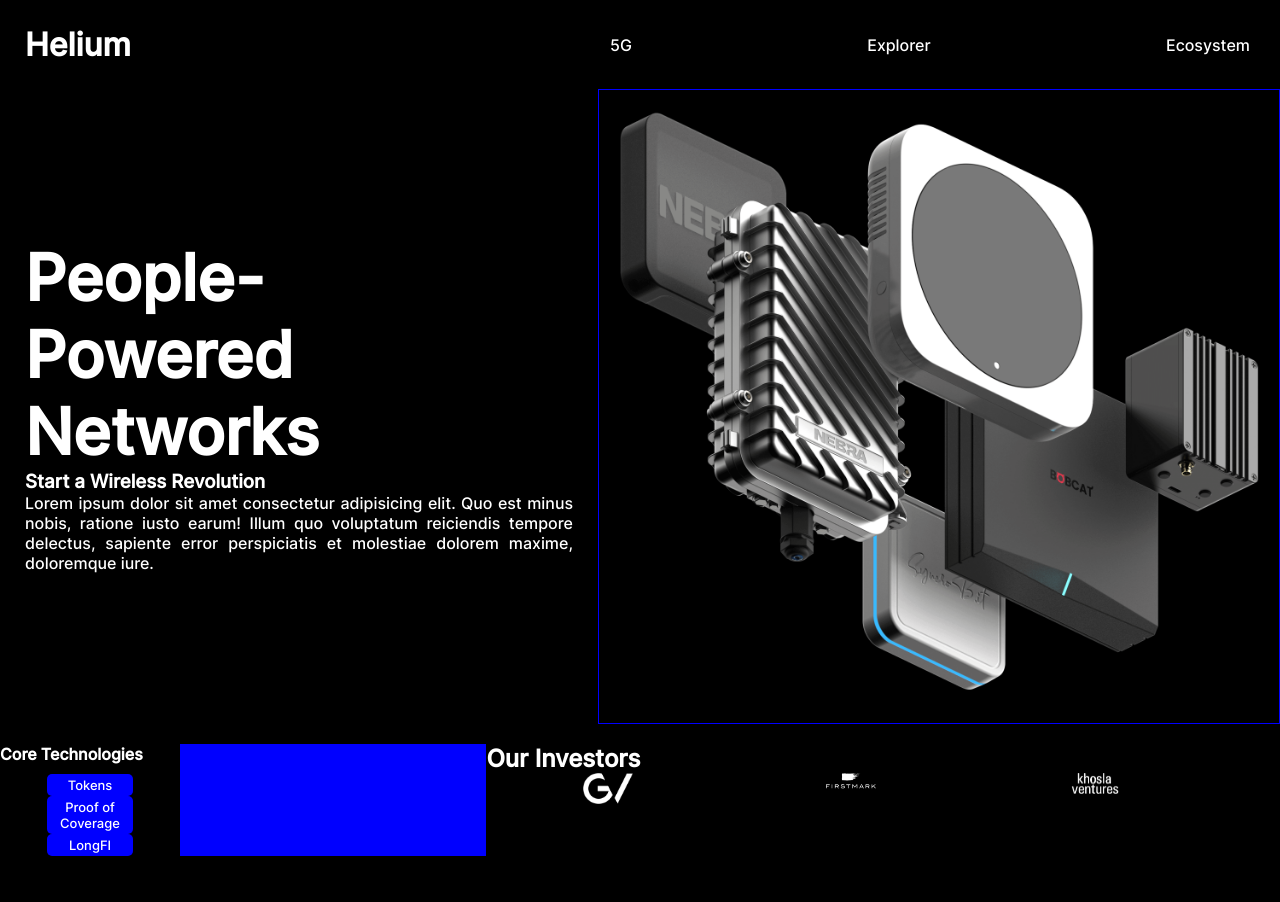
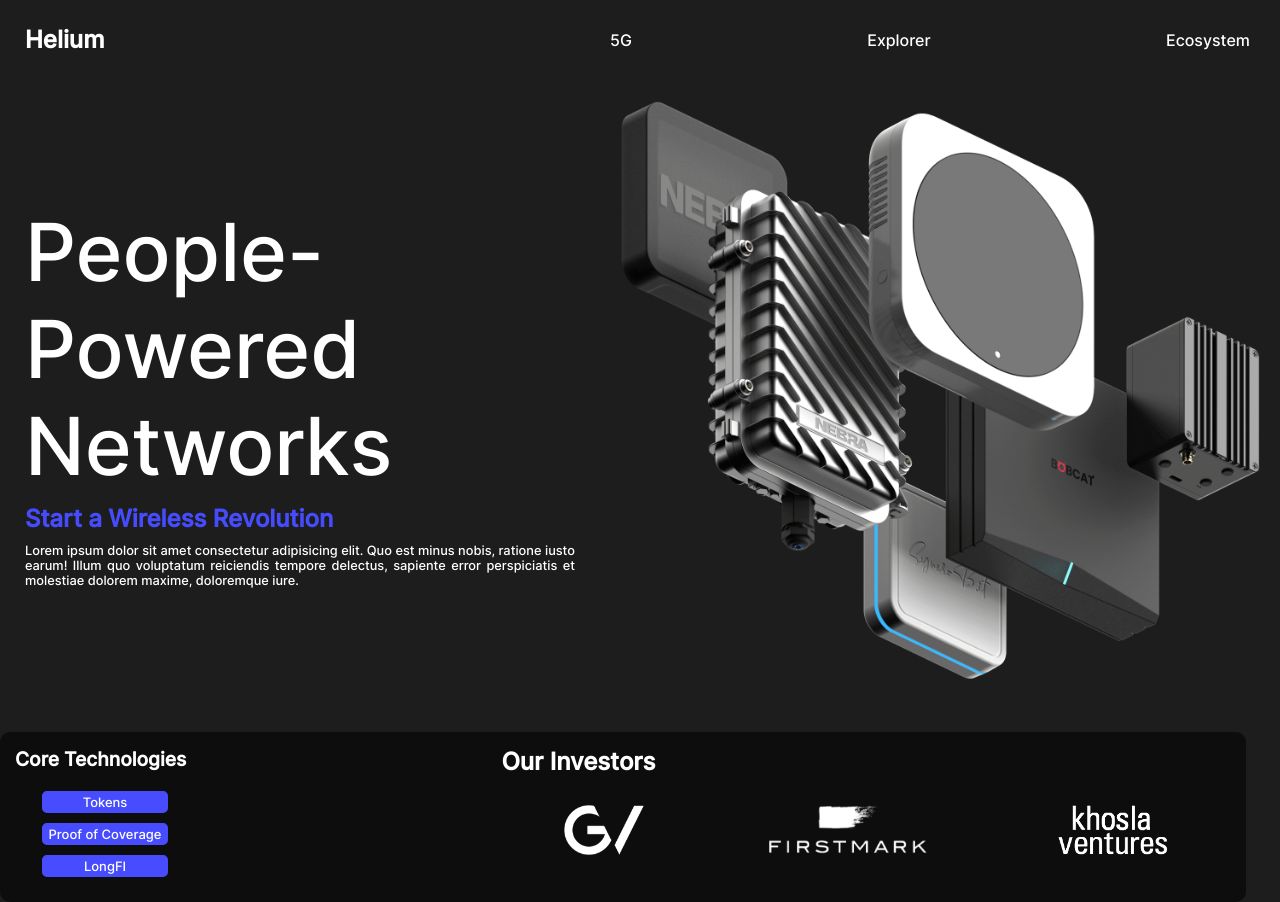
Before and after one commit to laurent-lezardon/FS-HTML-TP2, a plain HTML site: page index.html in a window 1280 px wide. Before the commit the page ends 856 px from the top, so only its background shows below. Drawn offline with Linux system fonts and the light colour scheme.

Commit message:
Maquette avec CSS et flexbox

```diff
--- a/style.css
+++ b/style.css
@@ -1,7 +1,7 @@
 :root {
   --pagepad: 25px;
   --colorfont: white;
-    --colorbg: black;
+  --colorbg: #1d1d1d;
 }
 
 @font-face {
@@ -15,14 +15,17 @@
   margin: 0;
   text-decoration: none;
   font-family: font1;
+  /* background-color: var(--colorbg); */
+  color: var(--colorfont);
+}
+
+body {
   background-color: var(--colorbg);
-    color: var(--colorfont);
 }
 
 ul {
   display: flex;
 }
-
 
 /************************* header */
 
@@ -33,6 +36,7 @@
 
 header h1 {
   padding: var(--pagepad);
+  font-size: 1.5rem;
 }
 
 header ul {
@@ -42,7 +46,6 @@
   margin-right: 30px;
 }
 
-
 /************************* main */
 
 main {
@@ -51,20 +54,28 @@
 }
 
 .blabla {
-    width: 50vW;
+  width: 50vw;
   padding: var(--pagepad);
 }
 
 .blabla h2 {
-    font-size: 4rem;
+  font-size: 5rem;
+  font-weight: 400;
+}
+.blabla h3 {
+  margin-top: 10px;
+  font-size: 1.5rem;
+  color: #464cfd;
 }
 
 .blabla p {
+  margin-top: 10px;
   text-align: justify;
+  font-size: 0.8rem;
 }
 
 .image {
-    border: 1px solid blue;
+  /* border: 1px solid blue; */
   width: 50vmax;
   padding: 20px;
 }
@@ -73,28 +84,32 @@
   width: 50vw;
 }
 
-
 /************************* footer */
 
 footer {
   margin-top: 20px;
+  padding: 15px;
   display: flex;
   justify-content: space-between;
-    background-color: blue;
+  background-color: #0d0d0d;
   border-radius: 10px;
   width: 95%;
 }
 
 .investors {
   width: 60%;
+  background-color: #0d0d0d;
 }
 
 .investors img {
-    max-width: 50px;
+  max-height: 50px;
+  width: auto;
 }
 
 .investors ul {
   justify-content: space-around;
+  height: 80%;
+  align-items: center;
 }
 
 .coretech {
@@ -102,7 +117,7 @@
 }
 
 .coretech h2 {
-    font-size: 1rem;
+  font-size: 1.2rem;
   padding-bottom: 10px;
 }
 
@@ -110,9 +125,9 @@
   display: block;
   font-size: small;
   padding: 3px;
-    background-color: blue;
+  background-color: #474cfe;
   border-radius: 5px;
-    width: 80px;
-    margin: auto;
+  width: 120px;
+  margin: 10px auto;
   text-align: center;
 }
```
Lines whose indentation alone changed are shown as unchanged.
